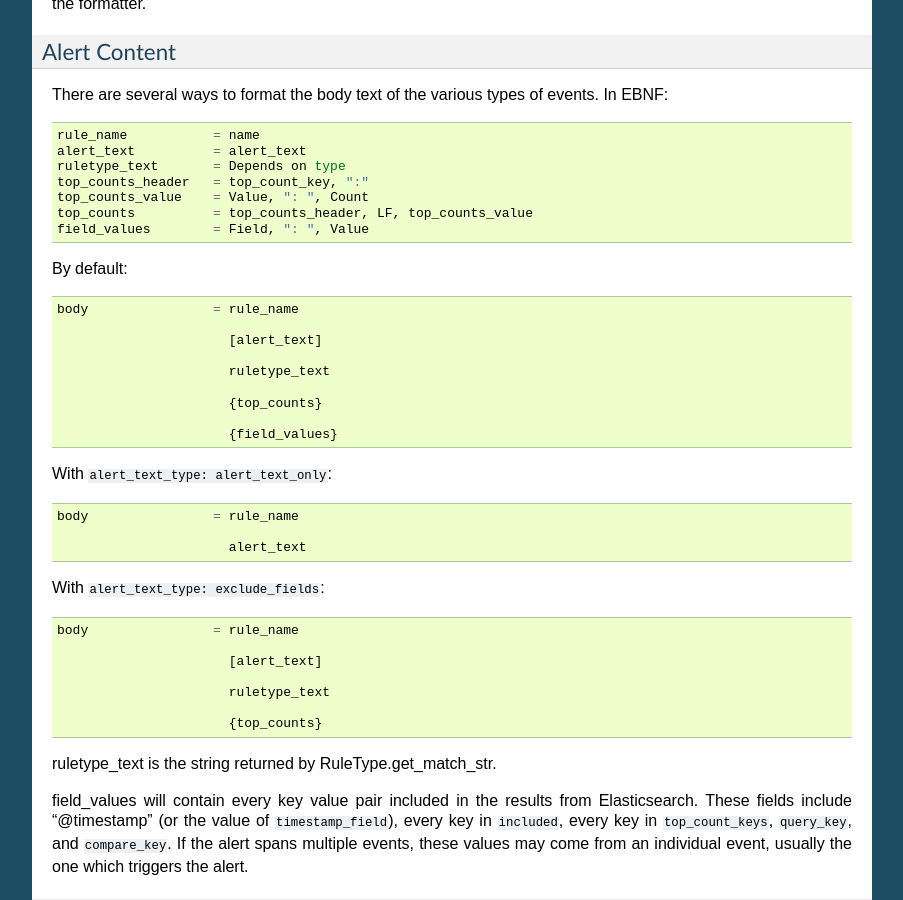
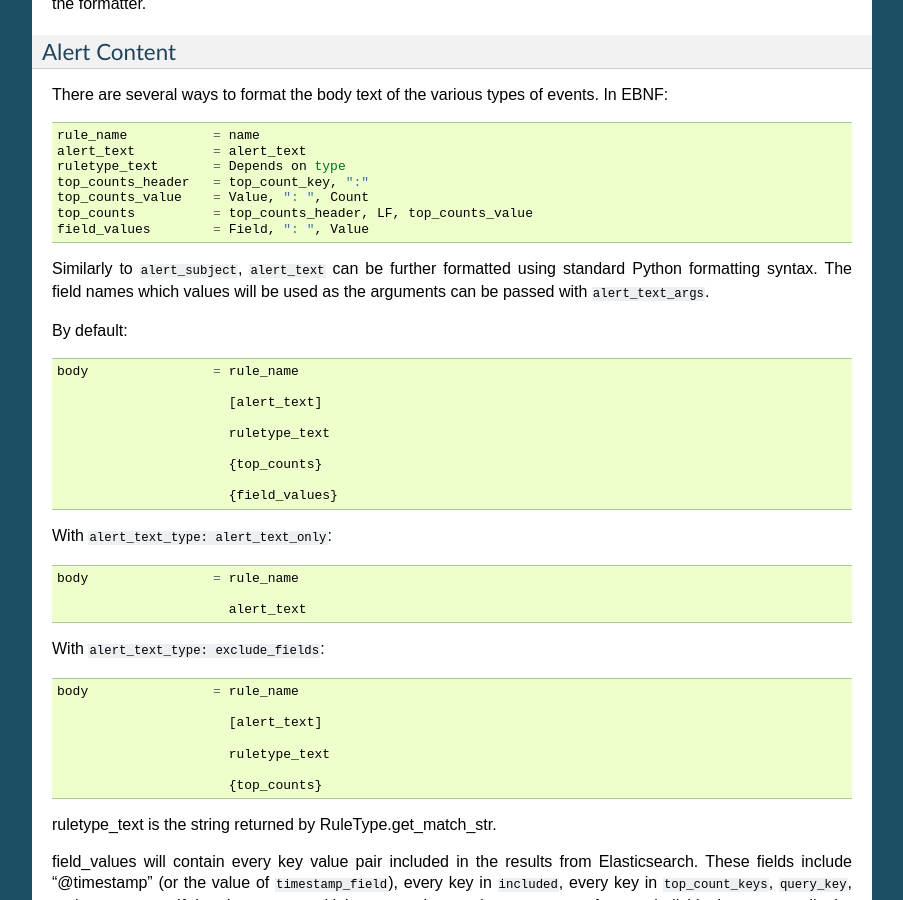
Before and after one commit to Yelp/elastalert, a Sphinx documentation site: the page built from docs/source/ruletypes.rst, in a window 1280 px wide and 900 px high, scrolled down 10213 px. Shown: the whole window, without its empty margins (198-1101 px from the left). Built offline with Sphinx 7.4.7, drawn with Linux system fonts in a browser that asks for light colours.

Commit message:
Updated docs to include alert_text_args

```diff
--- a/docs/source/ruletypes.rst
+++ b/docs/source/ruletypes.rst
@@ -555,6 +555,9 @@ There are several ways to format the body text of the various types of events. I
     top_counts          = top_counts_header, LF, top_counts_value
     field_values        = Field, ": ", Value
 
+Similarly to ``alert_subject``, ``alert_text`` can be further formatted using standard Python formatting syntax.
+The field names which values will be used as the arguments can be passed with ``alert_text_args``.
+
 By default::
 
     body                = rule_name
```
